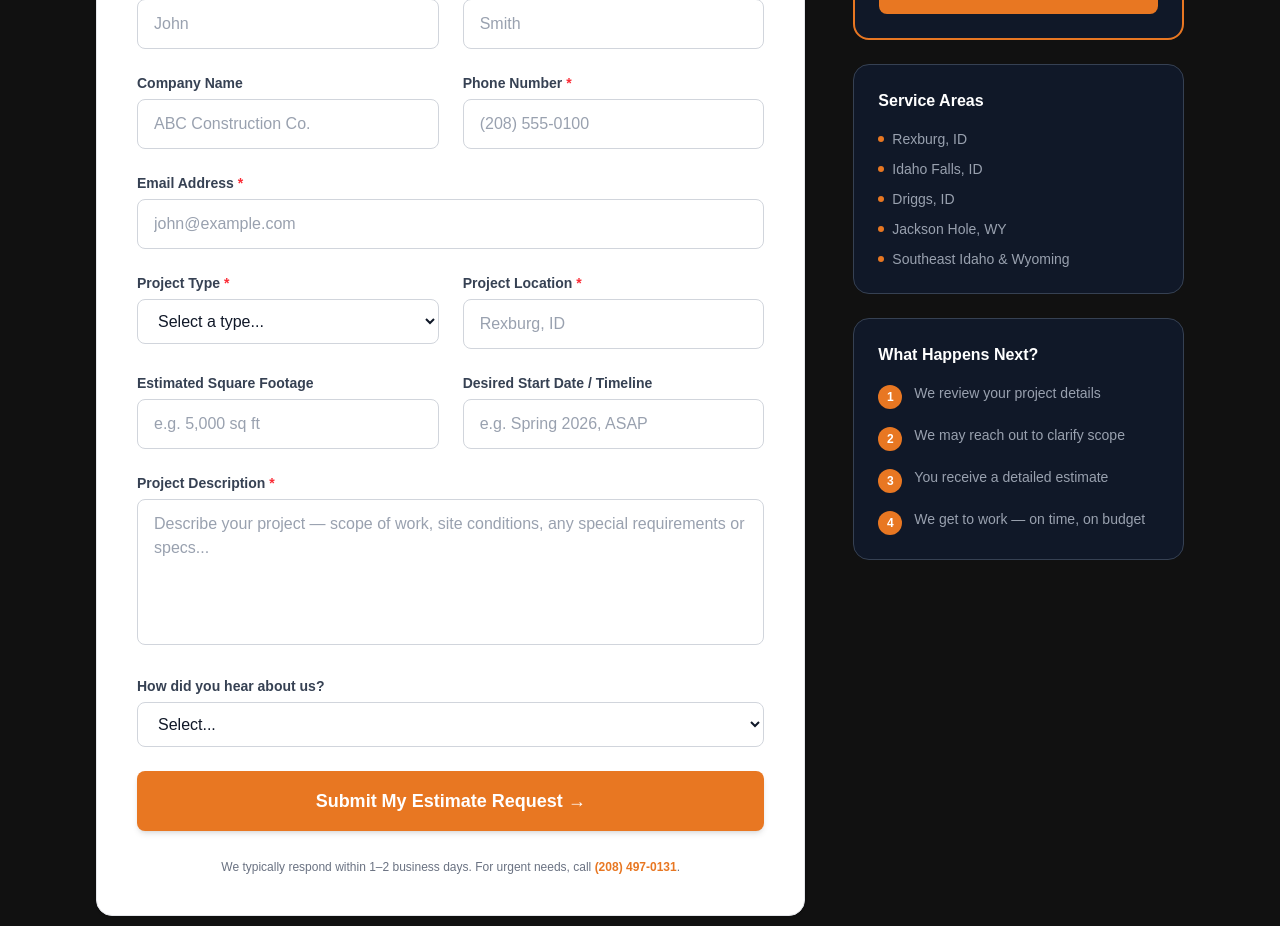
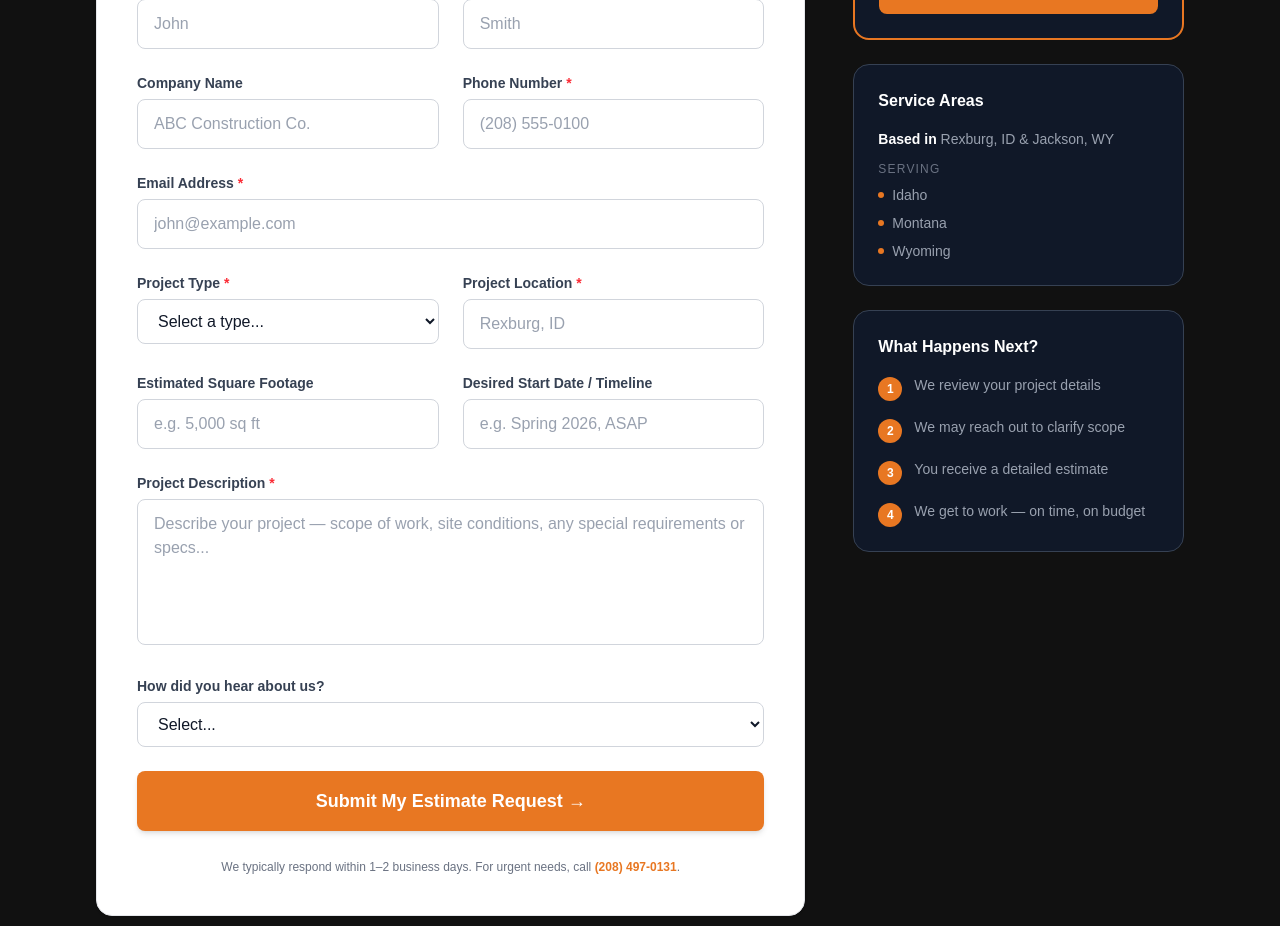
Before and after one commit to yesmedia1/mills, a Next.js app: page /estimate in a window 1280 px wide. Shown: the part 820-1746 px from the top of the page. Built offline with nearby package versions, Linux system fonts and the light colour scheme.

Commit message:
Update service areas — based in Rexburg & Jackson, serving ID/MT/WY

```diff
--- a/src/app/estimate/page.tsx
+++ b/src/app/estimate/page.tsx
@@ -97,17 +97,15 @@ export default function EstimatePage() {
             {/* Service area */}
             <div className="bg-gray-900 rounded-2xl p-6 border border-gray-700">
               <h3 className="font-bold text-white mb-4">Service Areas</h3>
-              <ul className="text-sm text-gray-400 space-y-2.5">
-                {[
-                  "Rexburg, ID",
-                  "Idaho Falls, ID",
-                  "Driggs, ID",
-                  "Jackson Hole, WY",
-                  "Southeast Idaho & Wyoming",
-                ].map((area) => (
-                  <li key={area} className="flex items-center gap-2">
+              <p className="text-sm text-gray-400 mb-3">
+                <span className="text-white font-semibold">Based in</span> Rexburg, ID &amp; Jackson, WY
+              </p>
+              <p className="text-xs text-gray-500 uppercase tracking-widest mb-2">Serving</p>
+              <ul className="text-sm text-gray-400 space-y-2">
+                {["Idaho", "Montana", "Wyoming"].map((state) => (
+                  <li key={state} className="flex items-center gap-2">
                     <span className="w-1.5 h-1.5 rounded-full bg-brand-orange flex-shrink-0" />
-                    {area}
+                    {state}
                   </li>
                 ))}
               </ul>
```
